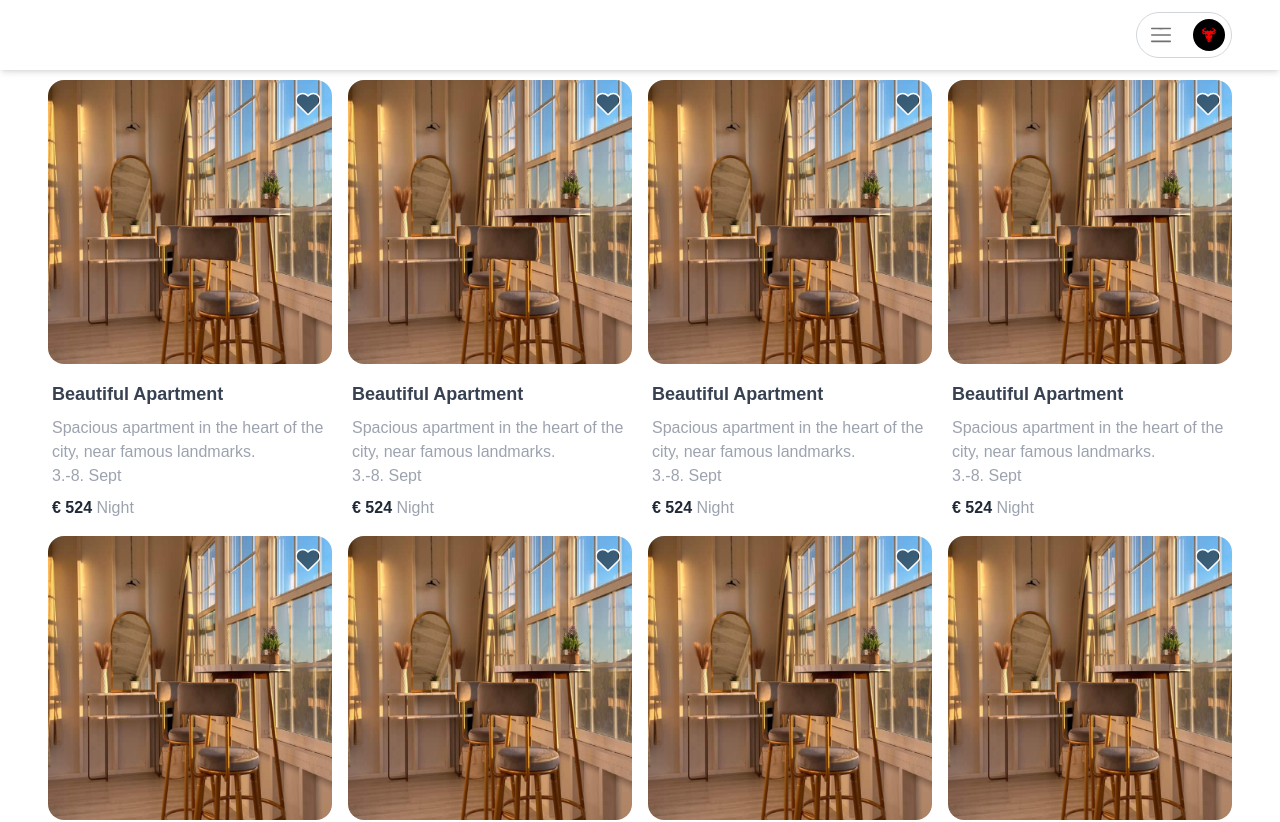
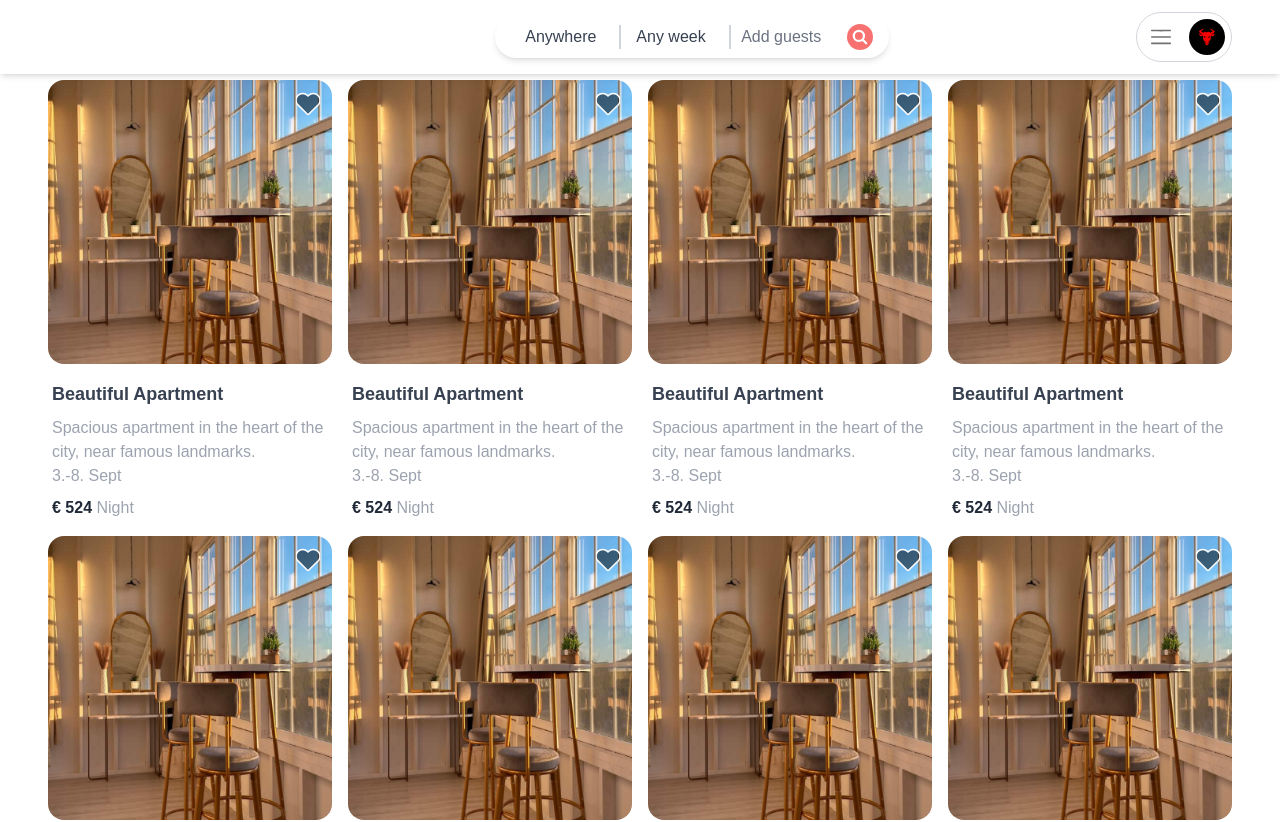
Before and after one commit to bulleric/coding-challange, a Next.js app: page / in a window 1280 px wide. Shown: the top 822 px of the page. Built offline with nearby package versions, Linux system fonts and the light colour scheme.

Commit message:
Add Search component implementation

```diff
--- a/components/NavBar.jsx
+++ b/components/NavBar.jsx
@@ -9,6 +9,7 @@
 import Link from "next/link";
 import Image from "next/image";
 import UserAvatarButton from "./UserAvatarButton";
+import SearchComponent from "./SearchComponent";
 
 const NavBar = () => {
   return (
@@ -24,6 +25,7 @@ const NavBar = () => {
             </div>
           </div>
         </Link>
+        <SearchComponent />
         <UserAvatarButton />
       </div>
     </nav>
--- /dev/null
+++ b/components/SearchComponent.jsx
@@ -0,0 +1,28 @@
+import Image from 'next/image';
+
+const SearchComponent = () => {
+  const handleClick = () => {
+    alert('Clicked!');
+  };
+
+  return (
+    <div onClick={handleClick} className="flex items-center bg-white py-2 px-4 rounded-full shadow-md mx-auto w-1/3 cursor-pointer">
+      <div className="flex-1 flex justify-between">
+        <div className="flex-1 flex items-center justify-center border-r-2 border-gray-300 pr-2">
+          <div className="text-base text-gray-700">Anywhere</div>
+        </div>
+        <div className="flex-1 flex items-center justify-center border-r-2 border-gray-300 pr-2">
+          <div className="text-base  text-gray-700">Any week</div>
+        </div>
+        <div className="flex-1 flex items-center justify-center pr-2">
+          <div className="text-base text-gray-500">Add guests</div>
+        </div>
+      </div>
+      <div className="ml-2 bg-red-400 p-1 rounded-full">
+        <Image src="/assets/icons/magnifier.svg" alt="Search Icon" width={18} height={18} />
+      </div>
+    </div>
+  );
+};
+
+export default SearchComponent;
--- a/components/UserAvatarButton.jsx
+++ b/components/UserAvatarButton.jsx
@@ -12,7 +12,7 @@ const UserAvatarButton = () => {
           className="text-gray-500"
         />
       </div>
-      <div className="relative flex-shrink-0 w-8 h-8 rounded-full overflow-hidden">
+      <div className="relative flex-shrink-0 w-9 h-9 rounded-full overflow-hidden">
         <Image
           src="/assets/images/user-avatar.png"
           alt="User Avatar"
```
Also changed, not shown: public/assets/icons/magnifier.svg (added).
